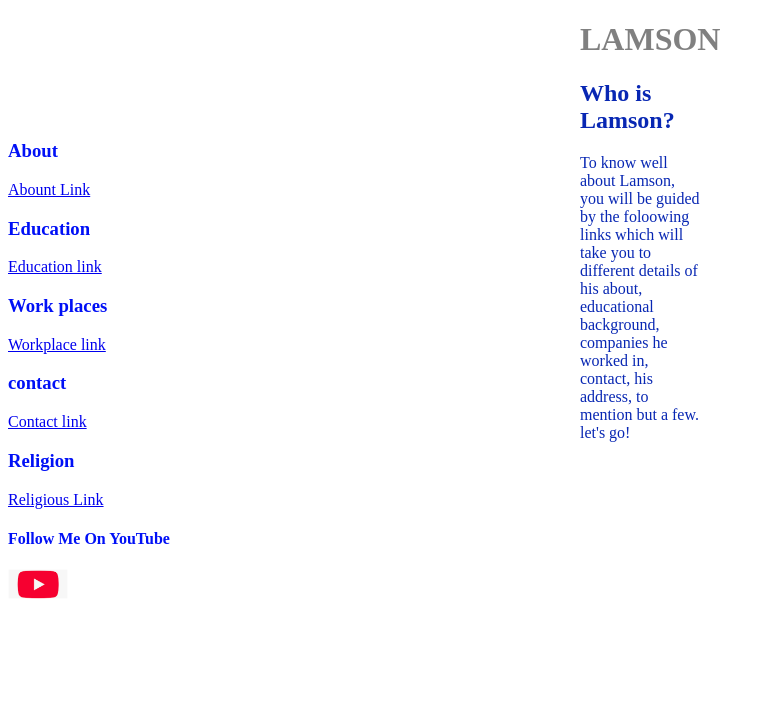
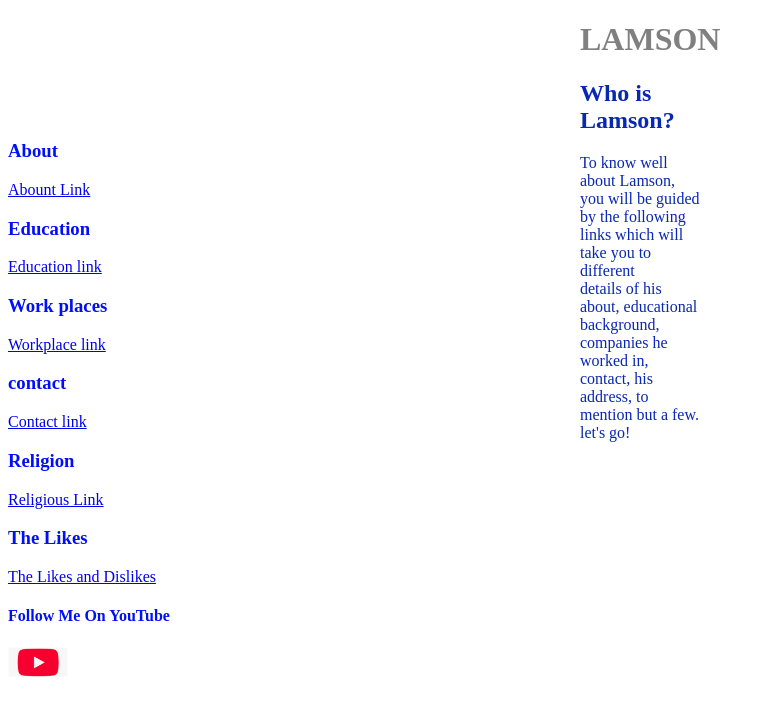
Before and after one commit to TUSIIMIRELAMSON/lamlam, a plain HTML site: page index.html in a window 1280 px wide. Shown: the whole page, without its empty margins (0-775 px from the left). Drawn offline with Linux system fonts and the light colour scheme.

Commit message:
small change

```diff
--- a/index.html
+++ b/index.html
@@ -13,9 +13,10 @@
   <div class="lam" style="color:rgb(8, 39, 179)">
 <h1 style="color:grey">LAMSON</h1>
 <h2>Who is Lamson?</h2>
-<p>To know well about Lamson, you will be guided by the foloowing links
-    which will take you to different details of his about, educational background, companies he worked in,
-    contact, his address, to mention but a few. let's go!
+<p>To know well about Lamson, you will be guided </br>
+  by the following links which will take you to different </br>
+  details of his about, educational background, companies he worked in,</br>
+  contact, his address, to mention but a few. let's go!</p>
 </div>
 <h3>About</h3>
 <a href="vvv/about.html">Abount Link</a>
@@ -32,6 +33,9 @@
 <h3>Religion</h3>
 <a href="vvv/religious.html">Religious Link</a>
 
+<h3>The Likes</h3>
+<a href="vvv/likes.html">The Likes and Dislikes</a>
+
 <h4>Follow Me On YouTube</h4>
 <a href="http://www.youtube.com/@TUSIIMIRELAMSON">
   <img src="images/youtube.png" alt="youtube channel" width="60" height="30">
```
